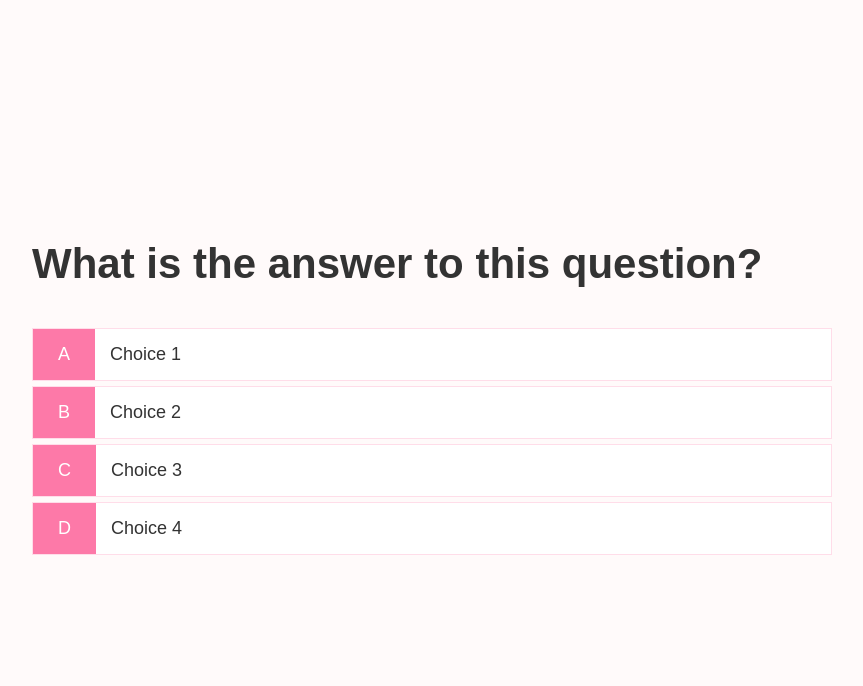
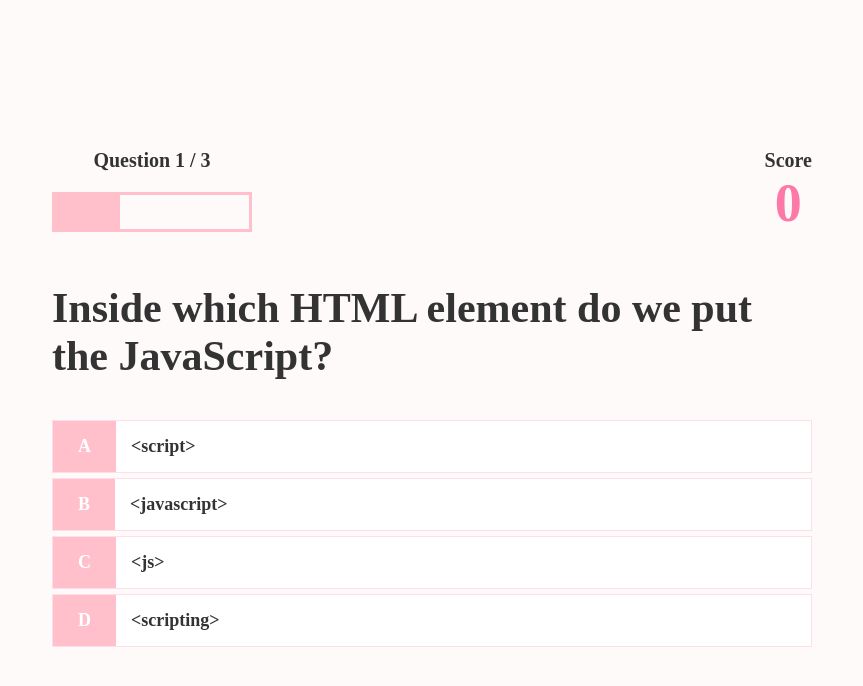
Before and after one commit to rbrown3/local-storage-practice, a plain HTML site: page game.html in a window 1280 px wide. Shown: the whole page, without its empty margins (208-1071 px from the left). Drawn offline with Linux system fonts and the light colour scheme.

Commit message:
first commit

```diff
--- a/assets/css/app.css
+++ b/app.css
@@ -5,7 +5,8 @@
 
 *{
   box-sizing: border-box;
-  font-family: sans-serif;
+  font-family: 'Jomolhari', serif;
+  font-weight: 700;
   margin: 0;
   padding: 0;
   color: #333;
@@ -53,6 +54,7 @@ h3{
   align-items: center;
   max-width: 80rem;
   margin: 0 auto;
+  padding:  2rem;
 }
 
 .container > * {
--- a/assets/css/game.css
+++ /dev/null
@@ -1,25 +0,0 @@
-.choice-container {
-  display:flex;
-  margin-bottom: 0.5rem;
-  width: 100%;
-  font-size: 1.8rem;
-  border: 0.1rem solid rgba(253,121,168, 0.25);
-  background-color: white;
-}
-
-.choice-container:hover{
-  cursor:pointer;
-  box-shadow: 0 0.4rem 1.4rem 0 rgba(253,121,168, 0.8);
-  transform: translateY(-0.1rem);
-  transition: transform 150ms;
-}
-
-.choice-prefix{
-  padding: 1.5rem 2.5rem;
-  background-color: #fd79a8;
-  color: white;
-}
-
-.choice-text{
-  padding: 1.5rem;
-}
--- a/assets/js/game.js
+++ /dev/null
@@ -1,6 +0,0 @@
-const question = document.getElementById('question');
-const choices = Array.from(document.getElementsByClassName("choice-text"))
-console.log(choices)
-
-let currentQuestion = {}
-let acceptingAnswers = true;
--- /dev/null
+++ b/game.css
@@ -0,0 +1,65 @@
+
+
+.choice-container {
+  display: flex;
+  margin-bottom: 0.5rem;
+  width: 100%;
+  font-size: 1.8rem;
+  border: 0.1rem solid rgba(253, 121, 168, 0.25);
+  background-color: white;
+}
+
+.choice-container:hover {
+  cursor: pointer;
+  box-shadow: 0 0.4rem 1.4rem 0 rgba(253, 121, 168, 0.8);
+  transform: translateY(-0.1rem);
+  transition: transform 150ms;
+}
+
+.choice-prefix {
+  padding: 1.5rem 2.5rem;
+  background-color: pink;
+  color: white;
+}
+
+.choice-text {
+  padding: 1.5rem;
+  width: 100%;
+}
+
+.correct {
+  background-color: #28a745;
+}
+
+.incorrect {
+  background-color: #dc3545;
+}
+
+/* HUD */
+
+#hud{
+  display: flex;
+  justify-content: space-between;
+}
+
+.hud-prefix {
+  text-align: center;
+  font-size: 2rem;
+}
+
+.hud-main-text {
+  text-align: center;
+}
+
+#progressBar {
+  width: 20rem;
+  height: 4rem;
+  border: 0.3rem solid pink;
+  margin-top: 2rem;
+}
+
+#progressBarFull {
+    height: 3.4rem;
+    background: pink;
+    width: 0%;
+}
--- a/game.html
+++ b/game.html
@@ -1,17 +1,38 @@
 <!DOCTYPE html>
 <html lang="en">
   <head>
-  <meta charset="UTF-8">
-  <meta name="viewport" content="width=device-width, initial-scale=1.0">
-  <meta http-equiv="X-UA-Compatible" content="ie=edge">
+    <meta charset="UTF-8" />
+    <meta name="viewport" content="width=device-width, initial-scale=1.0" />
+    <meta http-equiv="X-UA-Compatible" content="ie=edge" />
     <title>Quick Quiz - Play</title>
-  <link rel="stylesheet" href="/assets/css/app.css">
-  <link rel="stylesheet" href="/assets/css/game.css">
+    <link rel="stylesheet" href="app.css" />
+    <link rel="stylesheet" href="game.css" />
   </head>
   <body>
     <div class="container">
       <div id="game" class="justify-center flex-column">
-        <h2 id="question">What is the answer to this question?</h2>
+        <div id="hud">
+          <div id="hud-item">
+            <p id="progressText" class="hud-prefix">
+
+            </p>
+            <div id="progressBar">
+              <div id="progressBarFull"></div>
+            </div>
+            <h1 class="hud-main-text" id="questionCounter">
+
+            </h1>
+          </div>
+          <div id="hud-item">
+            <p class="hud-prefix">
+                Score
+            </p>
+            <h1 class="hud-main-text" id="score">
+                0
+            </h1>
+          </div>
+        </div>
+        <h2 id="question">What is the answer to this questions?</h2>
         <div class="choice-container">
           <p class="choice-prefix">A</p>
           <p class="choice-text" data-number="1">Choice 1</p>
@@ -30,6 +51,6 @@
         </div>
       </div>
     </div>
-  <script src="assets/js/game.js"></script>
+    <script src="game.js"></script>
   </body>
 </html>
--- /dev/null
+++ b/game.js
@@ -0,0 +1,118 @@
+const question = document.getElementById("question");
+const choices = Array.from(document.getElementsByClassName("choice-text"));
+const progressText = document.getElementById("progressText");
+const progressBarFull = document.getElementById("progressBarFull");
+const scoreText = document.getElementById("score");
+// const choices = Array.from(document.querySelectorAll(".choice-text"));
+
+
+let currentQuestion = {};
+let acceptingAnswers = false;
+let score = 0;
+let questionCounter = 0;
+let availableQuesions = [];
+
+let questions = [
+  {
+    question: "Inside which HTML element do we put the JavaScript?",
+    choice1: "<script>",
+    choice2: "<javascript>",
+    choice3: "<js>",
+    choice4: "<scripting>",
+    answer: 1
+  },
+  {
+    question:
+      "What is the correct syntax for referring to an external script called 'xxx.js'?",
+    choice1: "<script href='xxx.js'>",
+    choice2: "<script name='xxx.js'>",
+    choice3: "<script src='xxx.js'>",
+    choice4: "<script file='xxx.js'>",
+    answer: 3
+  },
+  {
+    question: " How do you write 'Hello World' in an alert box?",
+    choice1: "msgBox('Hello World');",
+    choice2: "alertBox('Hello World');",
+    choice3: "msg('Hello World');",
+    choice4: "alert('Hello World');",
+    answer: 4
+  }
+];
+
+//CONSTANTS
+const CORRECT_BONUS = 10;
+const MAX_QUESTIONS = 3;
+
+startGame = () => {
+  questionCounter = 0;
+  score = 0;
+  availableQuesions = [...questions];
+  console.log(availableQuesions);
+  getNewQuestion();
+};
+
+getNewQuestion = () => {
+  if (availableQuesions.length === 0 || questionCounter >= MAX_QUESTIONS) {
+    //go to the end page
+    return window.location.assign("/end.html");
+  }
+  questionCounter++;
+  progressText.innerText = `Question ${questionCounter} / ${MAX_QUESTIONS}`;
+  // UPDATE THE PROGRESS BAR
+
+  progressBarFull.style.width = ` ${(questionCounter / MAX_QUESTIONS) * 100}% `;
+
+
+
+  const questionIndex = Math.floor(Math.random() * availableQuesions.length);
+  currentQuestion = availableQuesions[questionIndex];
+  question.innerText = currentQuestion.question;
+
+  choices.forEach(choice => {
+    const number = choice.dataset["number"];
+    choice.innerText = currentQuestion["choice" + number];
+  });
+
+  availableQuesions.splice(questionIndex,1);
+  acceptingAnswers = true;
+};
+
+choices.forEach(choice => {
+  choice.addEventListener('click', e => {
+    // console.log("I was clicked!!!")
+    if (!acceptingAnswers) return;
+    acceptingAnswers = false;
+
+
+    const selectedChoice = e.target;
+    const selectedAnswer = selectedChoice.dataset["number"];
+    const classToApply =
+    selectedAnswer == currentQuestion.answer ? "correct":"incorrect";
+
+    if(classToApply === "correct"){
+      incrementScore(CORRECT_BONUS);
+    }
+
+    selectedChoice.parentElement.classList.add(classToApply);
+
+
+    setTimeout(() => {
+          selectedChoice.parentElement.classList.remove(classToApply)
+          getNewQuestion()
+      }, 1000);
+
+
+
+
+
+
+  });
+});
+
+incrementScore = num => {
+  score += num;
+  scoreText.innerText = score;
+}
+
+startGame();
```
Also changed, not shown: index.html (+4 -3 lines). Lines whose indentation alone changed are shown as unchanged.
